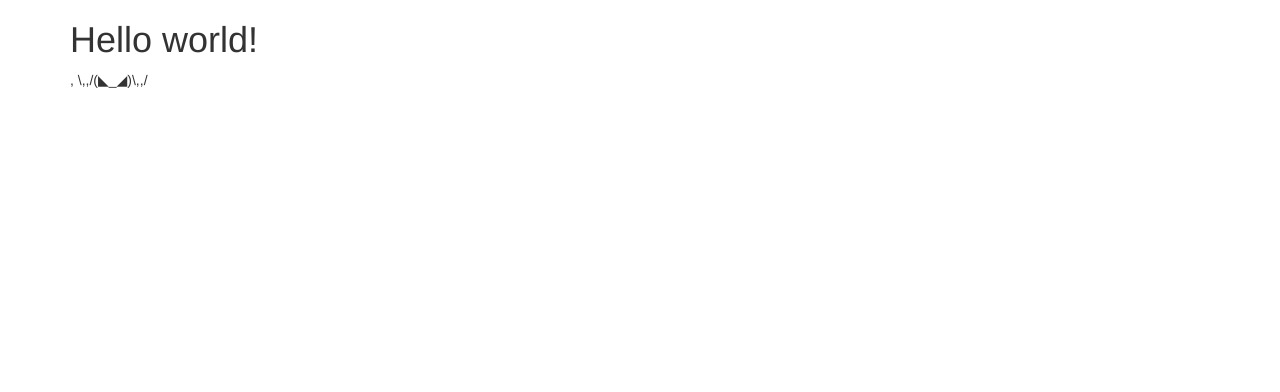
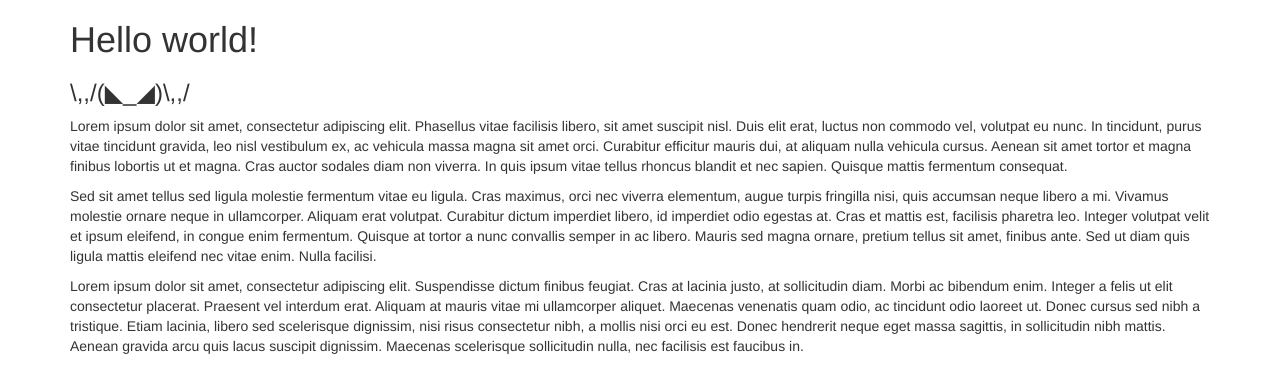
Before and after one commit to EvelyneWauters/weresuperawesome, a website: page src/index.html in a window 1280 px wide. Drawn offline with nearby package versions, Linux system fonts and the light colour scheme; files that its build step writes are made by us from their sources.

Commit message:
added lorem ipsum

```diff
--- a/src/index.html
+++ b/src/index.html
@@ -3,57 +3,70 @@
 <head>
     <meta charset="utf-8">
     <meta http-equiv="x-ua-compatible" content="ie=edge">
-        <title></title>
+    <title>We Are SuperAwesome The Website</title>
     <meta name="description" content="">
     <meta name="viewport" content="width=device-width, initial-scale=1">
-
     <link rel="apple-touch-icon" href="apple-touch-icon.png">
     <!-- Place favicon.ico in the root directory -->
-
     <link rel="stylesheet" href="css/normalize.css">
     <link rel="stylesheet" href="css/main.css">
-
     <!-- Latest compiled and minified CSS -->
-        <link rel="stylesheet" href="https://maxcdn.bootstrapcdn.com/bootstrap/3.3.5/css/bootstrap.min.css" integrity="sha512-dTfge/zgoMYpP7QbHy4gWMEGsbsdZeCXz7irItjcC3sPUFtf0kuFbDz/ixG7ArTxmDjLXDmezHubeNikyKGVyQ==" crossorigin="anonymous">
-
+    <link rel="stylesheet" href="https://maxcdn.bootstrapcdn.com/bootstrap/3.3.5/css/bootstrap.min.css"
+          integrity="sha512-dTfge/zgoMYpP7QbHy4gWMEGsbsdZeCXz7irItjcC3sPUFtf0kuFbDz/ixG7ArTxmDjLXDmezHubeNikyKGVyQ=="
+          crossorigin="anonymous">
     <!-- Optional theme -->
-        <link rel="stylesheet" href="https://maxcdn.bootstrapcdn.com/bootstrap/3.3.5/css/bootstrap-theme.min.css" integrity="sha384-aUGj/X2zp5rLCbBxumKTCw2Z50WgIr1vs/PFN4praOTvYXWlVyh2UtNUU0KAUhAX" crossorigin="anonymous">
-
+    <link rel="stylesheet" href="https://maxcdn.bootstrapcdn.com/bootstrap/3.3.5/css/bootstrap-theme.min.css"
+          integrity="sha384-aUGj/X2zp5rLCbBxumKTCw2Z50WgIr1vs/PFN4praOTvYXWlVyh2UtNUU0KAUhAX" crossorigin="anonymous">
     <!-- Latest compiled and minified JavaScript -->
-        <script src="https://maxcdn.bootstrapcdn.com/bootstrap/3.3.5/js/bootstrap.min.js" integrity="sha512-K1qjQ+NcF2TYO/eI3M6v8EiNYZfA95pQumfvcVrTHtwQVDG+aHRqLi/ETn2uB+1JqwYqVG3LIvdm9lj6imS/pQ==" crossorigin="anonymous"></script>
+    <script src="https://maxcdn.bootstrapcdn.com/bootstrap/3.3.5/js/bootstrap.min.js"
+            integrity="sha512-K1qjQ+NcF2TYO/eI3M6v8EiNYZfA95pQumfvcVrTHtwQVDG+aHRqLi/ETn2uB+1JqwYqVG3LIvdm9lj6imS/pQ=="
+            crossorigin="anonymous"></script>
     <script src="js/vendor/modernizr-2.8.3.min.js"></script>
 </head>
 <body>
 <div class="container">
     <!--[if lt IE 8]>
-            <p class="browserupgrade">You are using an <strong>outdated</strong> browser. Please <a href="http://browsehappy.com/">upgrade your browser</a> to improve your experience.</p>
+    <p class="browserupgrade">You are using an <strong>outdated</strong> browser. Please <a
+        href="http://browsehappy.com/">upgrade your browser</a> to improve your experience.</p>
     <![endif]-->
 
     <!-- Add your site or application content here -->
     <h1>Hello world!</h1>
 
+    <h3>\,,/(◣_◢)\,,/</h3>
+
+
+    <p> Lorem ipsum dolor sit amet, consectetur adipiscing elit. Phasellus vitae facilisis libero, sit amet suscipit
+        nisl. Duis elit erat, luctus non commodo vel, volutpat eu nunc. In tincidunt, purus vitae tincidunt gravida, leo
+        nisl vestibulum ex, ac vehicula massa magna sit amet orci. Curabitur efficitur mauris dui, at aliquam nulla
+        vehicula cursus. Aenean sit amet tortor et magna finibus lobortis ut et magna. Cras auctor sodales diam non
+        viverra. In quis ipsum vitae tellus rhoncus blandit et nec sapien. Quisque mattis fermentum consequat.</p>
     <p>
 
+        Sed sit amet tellus sed ligula molestie fermentum vitae eu ligula. Cras maximus, orci nec viverra elementum,
+        augue turpis fringilla nisi, quis accumsan neque libero a mi. Vivamus molestie ornare neque in ullamcorper.
+        Aliquam erat volutpat. Curabitur dictum imperdiet libero, id imperdiet odio egestas at. Cras et mattis est,
+        facilisis pharetra leo. Integer volutpat velit et ipsum eleifend, in congue enim fermentum. Quisque at tortor a
+        nunc convallis semper in ac libero. Mauris sed magna ornare, pretium tellus sit amet, finibus ante. Sed ut diam
+        quis ligula mattis eleifend nec vitae enim. Nulla facilisi.</p>
+    <p>
 
-               ,
-            \,,/(◣_◢)\,,/
+        Lorem ipsum dolor sit amet, consectetur adipiscing elit. Suspendisse dictum finibus feugiat. Cras at lacinia
+        justo, at sollicitudin diam. Morbi ac bibendum enim. Integer a felis ut elit consectetur placerat. Praesent vel
+        interdum erat. Aliquam at mauris vitae mi ullamcorper aliquet. Maecenas venenatis quam odio, ac tincidunt odio
+        laoreet ut. Donec cursus sed nibh a tristique. Etiam lacinia, libero sed scelerisque dignissim, nisi risus
+        consectetur nibh, a mollis nisi orci eu est. Donec hendrerit neque eget massa sagittis, in sollicitudin nibh
+        mattis. Aenean gravida arcu quis lacus suscipit dignissim. Maecenas scelerisque sollicitudin nulla, nec
+        facilisis est faucibus in.</p>
 
-        </p>
+
+
+
 
     <script src="https://ajax.googleapis.com/ajax/libs/jquery/{{JQUERY_VERSION}}/jquery.min.js"></script>
     <script>window.jQuery || document.write('<script src="js/vendor/jquery-{{JQUERY_VERSION}}.min.js"><\/script>')</script>
     <script src="js/plugins.js"></script>
     <script src="js/main.js"></script>
-
-        <!-- Google Analytics: change UA-XXXXX-X to be your site's ID. -->
-        <script>
-            (function(b,o,i,l,e,r){b.GoogleAnalyticsObject=l;b[l]||(b[l]=
-            function(){(b[l].q=b[l].q||[]).push(arguments)});b[l].l=+new Date;
-            e=o.createElement(i);r=o.getElementsByTagName(i)[0];
-            e.src='https://www.google-analytics.com/analytics.js';
-            r.parentNode.insertBefore(e,r)}(window,document,'script','ga'));
-            ga('create','UA-XXXXX-X','auto');ga('send','pageview');
-        </script>
 </div>
 </body>
 </html>
```
Lines whose indentation alone changed are shown as unchanged.
